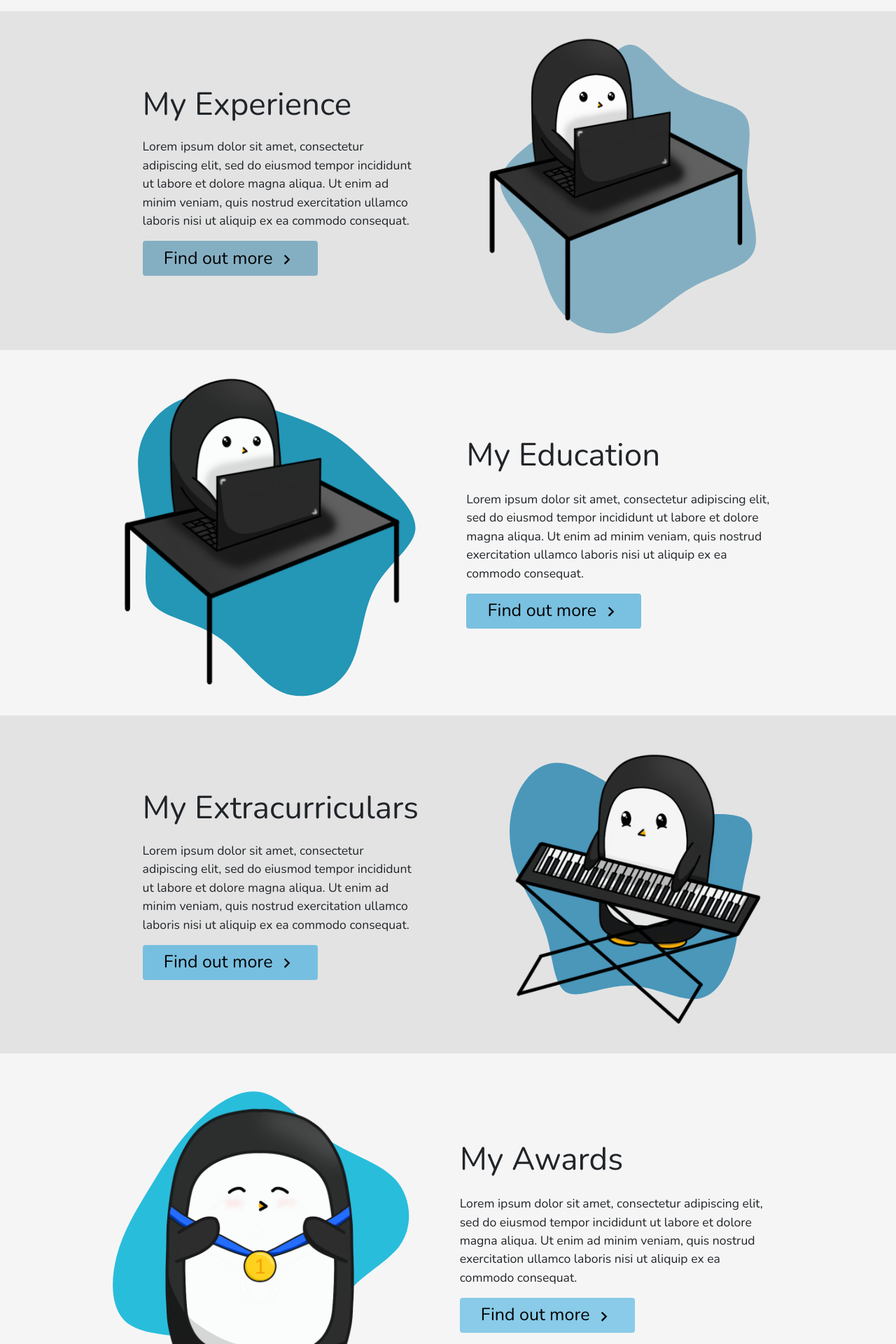
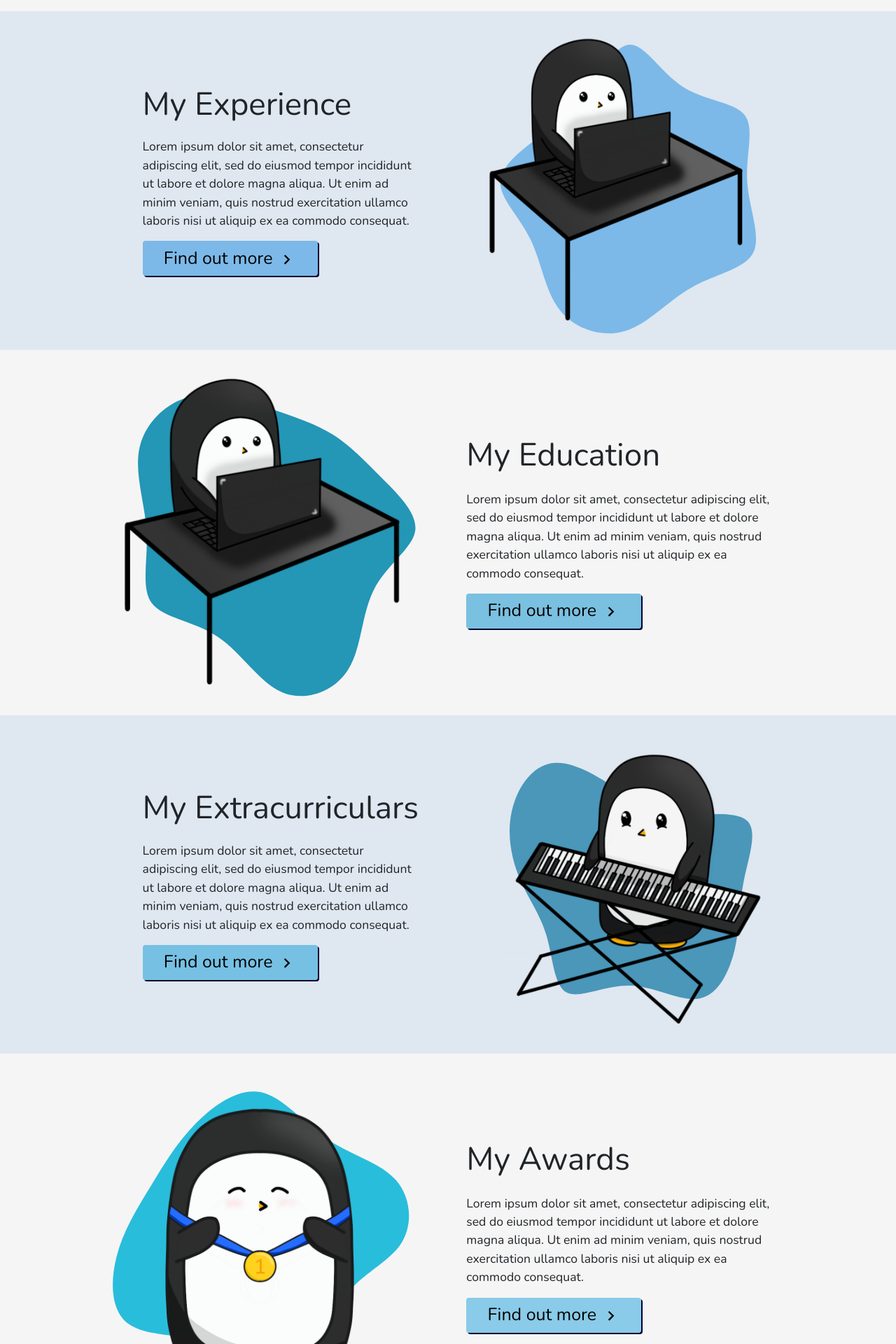
Before and after one commit to mcpenguin/the-arctic-blog, a React (Create React App) app: page / in a window 1280 px wide. Shown: the part 2160-4080 px from the top of the page at 70% size. Built offline with nearby package versions, Linux system fonts and the light colour scheme.

Commit message:
more color shenanigans

```diff
--- a/src/components/PageSections/PageSections.css
+++ b/src/components/PageSections/PageSections.css
@@ -48,7 +48,8 @@
 	width: 250px !important;
 	height: 50px;
 	cursor: pointer;
-	border: none;
+    border: 0;
+	box-shadow: 2px 2px #000031;
 	font-family: 'nunito', sans-serif;
     font-weight: 300;
 	color: #000000;
@@ -57,18 +58,22 @@
 	transition: 0.3s;
 }
 
+.page-view button:hover {
+    box-shadow: 4px 4px #000031;
+}
+
 .page-view button .page-icon {
     font-size: 110%;
 }
 
 .page-view button:hover .page-icon {
-    animation-name: test;
+    animation-name: bounce_arrow;
     animation-duration: 0.5s;
     /* animation-direction: alternate-reverse; */
     animation-iteration-count: infinite;
 }
 
-@keyframes test {
+@keyframes bounce_arrow {
     0% {
         transform: translateX(0);
     }
@@ -161,18 +166,14 @@
     background-position: 0;
 }
 
-.my-experience-text-div {
-    flex-direction: row-reverse;
-}
-
 .my-experience-view button {
 	width: 250px;
 	color: #000000;
-    background: #1f77a07c;
+    background: #7CB9E8;
 }
 
 .my-experience-view button:hover {
-    background: #63a0bd7c;
+    background: #a2ccec;
 }
 
 /* Education */
@@ -200,10 +201,6 @@
     background-position: 0;
 }
 
-.my-extracurriculars-text-div {
-    flex-direction: row-reverse;
-}
-
 .my-extracurriculars-view button {
 	width: 300px;
 	color: #000000;
@@ -221,10 +218,6 @@
     background-position: -20px 0;
 }
 
-.my-achievements-text-div {
-    padding: 0 3%;
-}
-
 .my-achievements-view button {
 	width: 280px;
 	color: #000000;
@@ -240,10 +233,6 @@
     background: url('./blobs/blob-notes.svg');
     background-size: 110%;
     background-position: 10px 0;
-}
-
-.my-notes-text-div {
-    flex-direction: row-reverse;
 }
 
 .my-notes-view button {
@@ -266,11 +255,11 @@
 .my-timeline-view button {
 	width: 250px;
 	color: #000000;
-    background: #8aa5f0ad;
+    background: #B0C4DE;
 }
 
 .my-timeline-view button:hover {
-    background: #a5afe7ad;
+    background: #bfd6f5;
 }
 
 /* Credits */
--- a/src/components/PageSections/PageSections.js
+++ b/src/components/PageSections/PageSections.js
@@ -148,7 +148,11 @@ class PageSection extends Component {
         const psClass = this.props.psClass;
         return (
             <section class={`section-page section-${psClass}`} style={{
-                backgroundColor: !this.props.psIsRight ? "#f5f5f5" : "#d5d5d5aa",
+                backgroundColor: !this.props.psIsRight
+                    ? "#f5f5f5"
+                    // : "#f8f8f8",
+                    // : "#d5d5d5aa",
+                    : "#dfe7f0",
             }}>
                 <Container fluid>
                     <Row className={this.props.psIsRight ? "flex-row-reverse" : ""}>
```
Also changed, not shown: src/components/PageSections/blobs/blob-experience.svg, src/components/PageSections/blobs/blob-timeline.svg.
